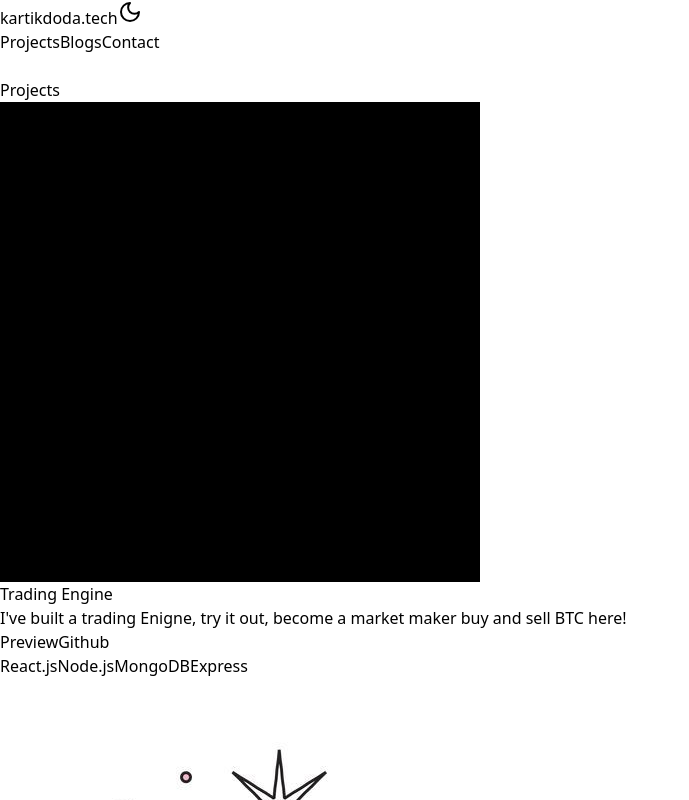
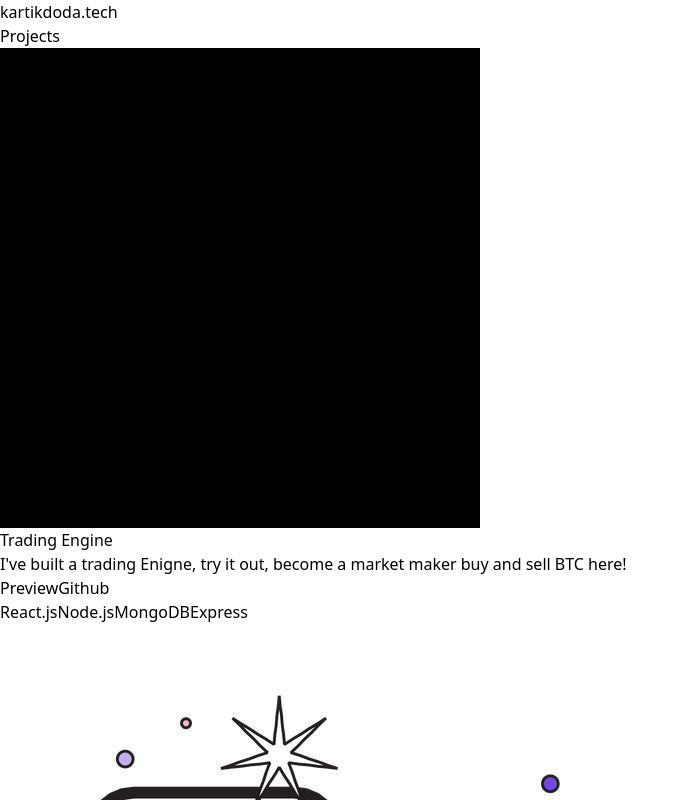
Before and after one commit to dodaa08/Next-Portfolio, a Next.js app: page /projects in a window 1280 px wide. Shown: the top 800 px of the page, without its empty margins (0-689 px from the left). Built offline with nearby package versions, Linux system fonts and the light colour scheme.

Commit message:
fixed the header

```diff
--- a/src/components/header.jsx
+++ b/src/components/header.jsx
@@ -1,89 +1,17 @@
-import React, { useState } from "react";
-import { Moon, SunDim } from "lucide-react";
-import Link from "next/link";
+const Header = () => {
+  return (
+    <>
+      <div className="">
+        <div className="flex justify-around items-center p-10">
+          <div className="py-5">
+            <h1 className="text-3xl font-sans">kartikdoda.tech</h1>
+          </div>
+          <div className="flex justify-evenly gap-10">
 
-const Header = ({ darkmode, toggleDarkMode }) => {
-  const [menuOpen, setMenuOpen] = useState(false);
-
-  const NavigationLinks = React.memo(() => (
-    <>
-      <Link href="/projects">
-        <button className="border-2 py-3 px-4 rounded-xl border-gray-700 transition duration-200">
-          Projects
-        </button>
-      </Link>
-      <Link href="/blogs">
-        <button className="border-2 py-3 px-4 rounded-xl border-gray-700 transition duration-200">
-          Blogs
-        </button>
-      </Link>
-      <Link href="/contact">
-        <button className="border-2 py-3 px-4 rounded-xl border-gray-700 transition duration-200">
-          Contact
-        </button>
-      </Link>
+          </div>
+        </div>
+      </div>
     </>
-  ));
-
-  return (
-    <header className="flex-grow">
-      <div className="flex flex-wrap items-center py-4 px-4 md:px-10 justify-around font-mono">
-        {/* Logo and Dark Mode Toggle */}
-        <div className="flex items-center">
-          <Link href="/">
-            <button>
-              <h1 className="text-base sm:text-lg md:text-2xl">kartikdoda.tech</h1>
-            </button>
-          </Link>
-          <button
-            onClick={toggleDarkMode}
-            aria-label={darkmode ? "Switch to light mode" : "Switch to dark mode"}
-            className="transition duration-200"
-          >
-            {darkmode ? (
-              <SunDim className="hover:scale-125 ml-3 md:ml-5 transition-all cursor-pointer" />
-            ) : (
-              <Moon className="hover:scale-125 ml-3 md:ml-5 transition-all cursor-pointer" />
-            )}
-          </button>
-        </div>
-
-        {/* Desktop Navigation */}
-        <div className="hidden md:flex flex-wrap justify-center gap-4 md:gap-8 py-9">
-          <NavigationLinks />
-        </div>
-
-        {/* Mobile Menu Button */}
-        <button
-          className="md:hidden text-white p-4"
-          onClick={() => setMenuOpen((prev) => !prev)}
-        >
-          <div
-            className={`${
-              darkmode ? "bg-black" : "bg-white"
-            } h-1 mb-1 w-7 rounded`}
-          ></div>
-          <div
-            className={`${
-              darkmode ? "bg-black" : "bg-white"
-            } h-1 mb-1 w-7 rounded`}
-          ></div>
-          <div
-            className={`${
-              darkmode ? "bg-black" : "bg-white"
-            } h-1 mb-1 w-7 rounded`}
-          ></div>
-        </button>
-
-       {/* Mobile Menu */}
-{menuOpen && (
-  <div className="flex flex-wrap justify-center gap-6 py-8">
-    <NavigationLinks className="text-lg py-4 px-6 rounded-lg bg-gray-800 text-white hover:bg-gray-700 transition duration-200" />
-  </div>
-)}
-
-      </div>
-    </header>
   );
 };
 
```
Also changed, not shown: src/components/Landing.jsx (+11 -8 lines).
